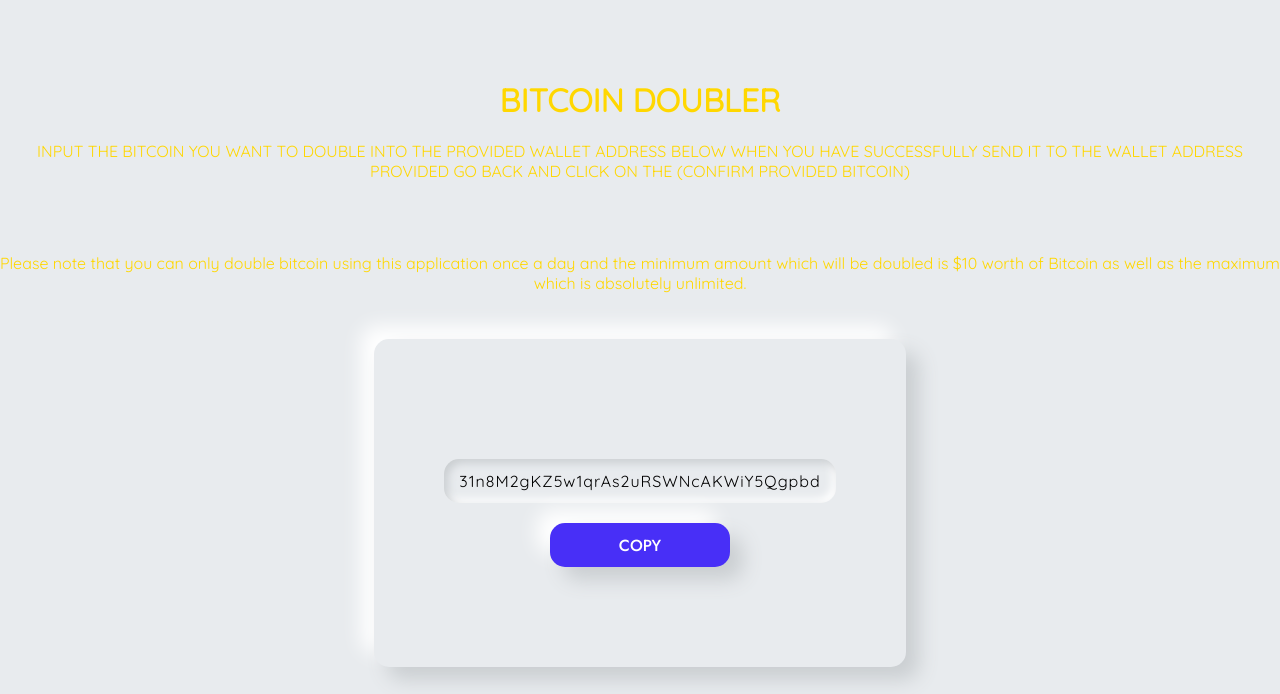
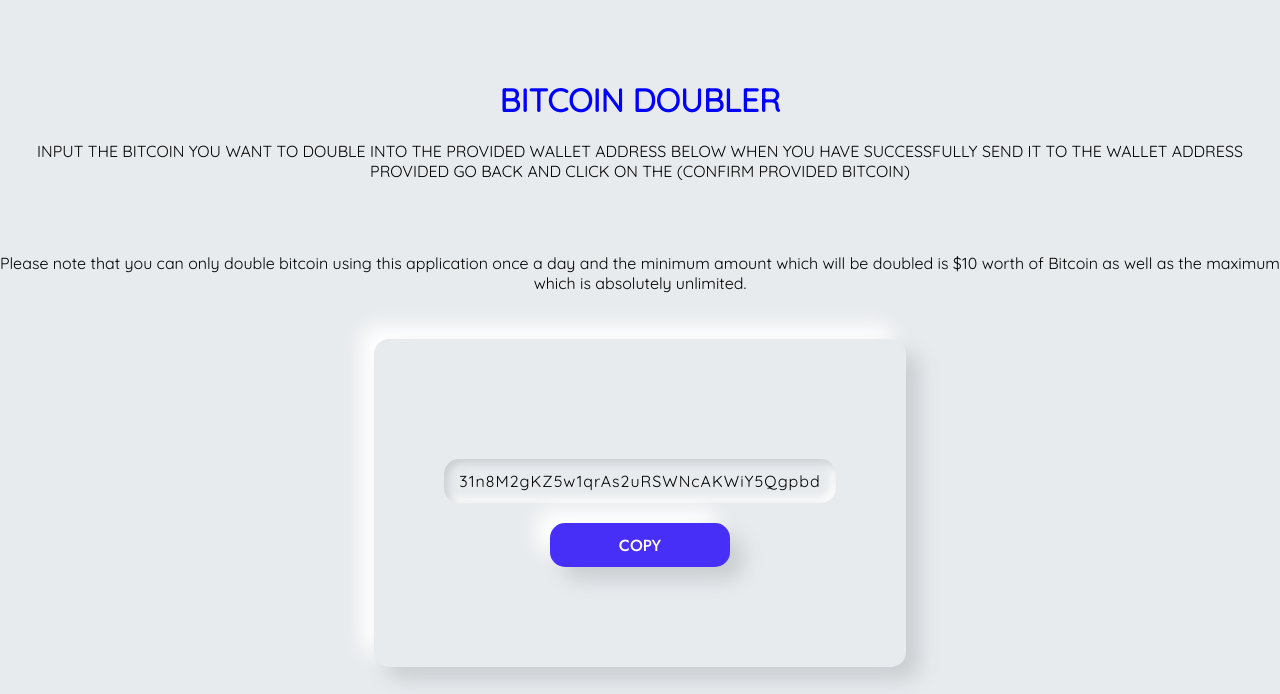
Before and after one commit to ricchis/bitcoinj.github.io, a plain HTML site: page index.html in a window 1280 px wide. Drawn offline with Linux system fonts and the light colour scheme.

Commit message:
Update style.css

```diff
--- a/style.css
+++ b/style.css
@@ -14,11 +14,8 @@ body {
   color: #ffffff;
   background-color: #e8ebee;
 }
-
-P { color:gold; }
-
-h1 { color:gold;}
-
+p { color:black; }
+h1 { color:blue; }
 ::selection {
   background-color: #000000;
   color: white;
```
